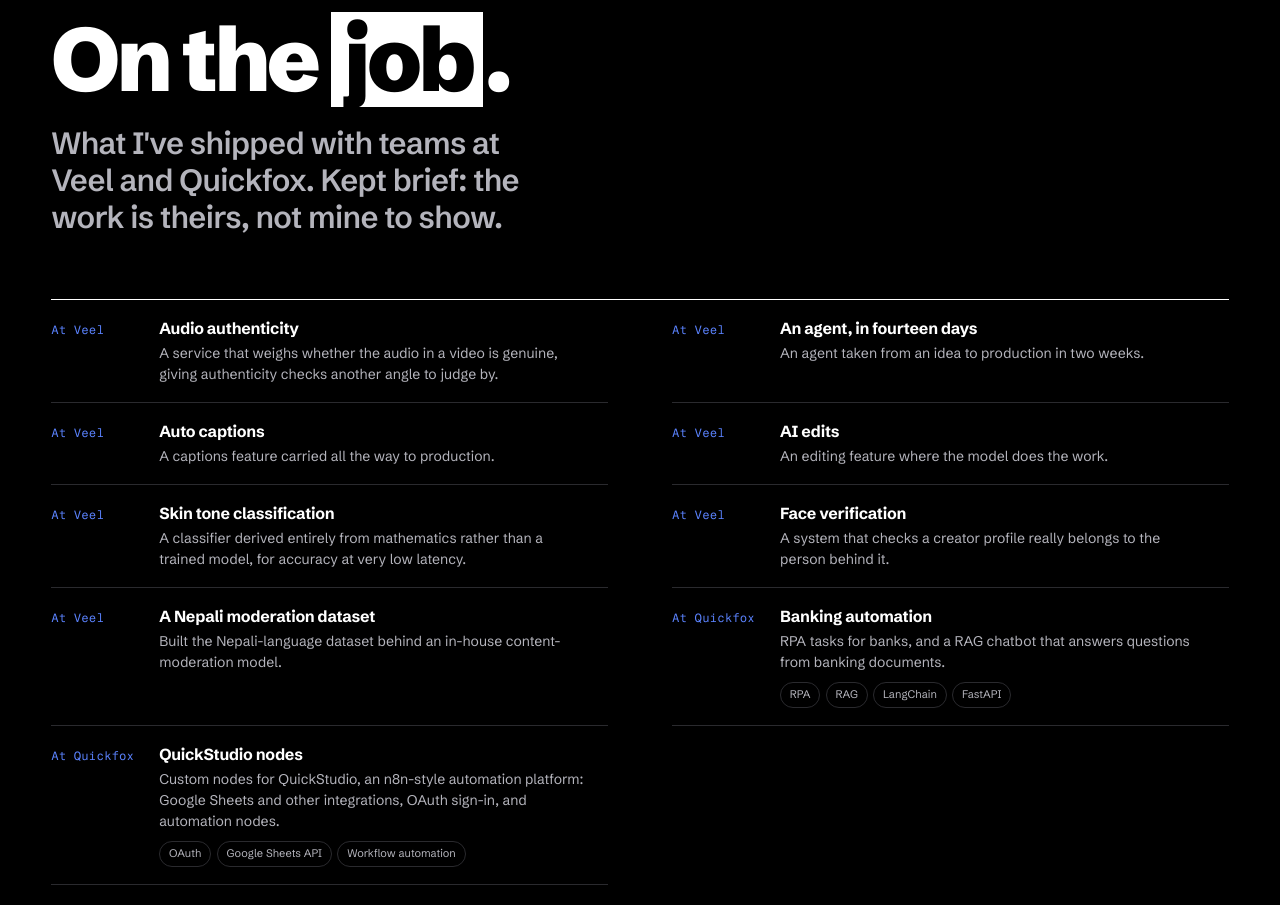
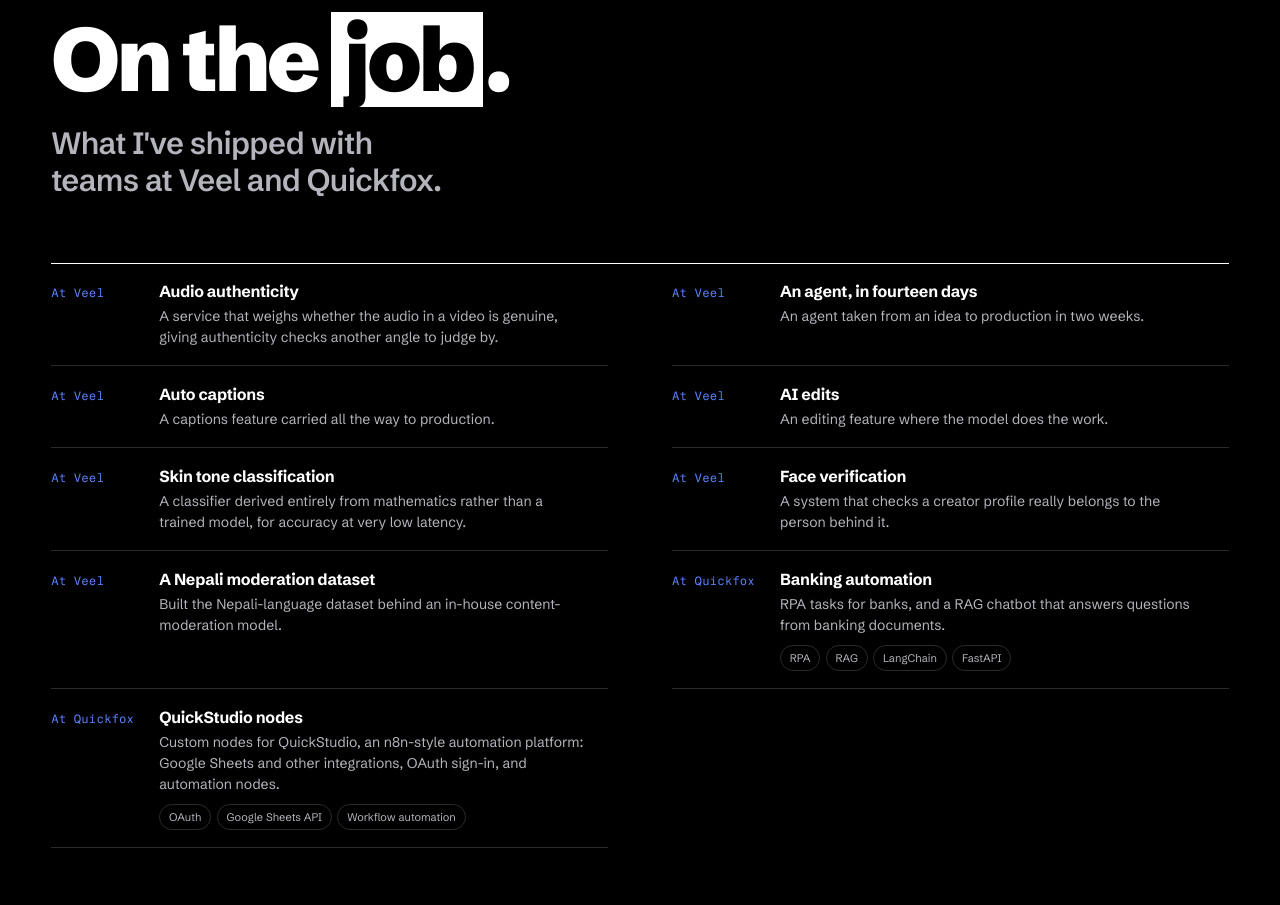
Before and after one commit to AbiralBhattarai/Portfolio-100, an Astro site: page / in a window 1280 px wide. Shown: the part 9198-10103 px from the top of the page. Built offline with nearby package versions, Linux system fonts and the light colour scheme; Astro itself is replaced by a stand-in of ours; animation ran at ten frames a second.

Commit message:
fix: removed vague wording

```diff
--- a/src/pages/index.astro
+++ b/src/pages/index.astro
@@ -340,7 +340,7 @@ const navLinks: [string, string, string][] = [
     <div class="wrap">
       <div class="section-head">
         <h2 class="h2" id="xp-title">On the <span class="hook">job</span>.</h2>
-        <p class="sub">What I've shipped with teams at Veel and Quickfox. Kept brief: the work is theirs, not mine to show.</p>
+        <p class="sub">What I've shipped with teams at Veel and Quickfox.</p>
       </div>
       <ul class="xp">
         {company.map((w) => (
```
